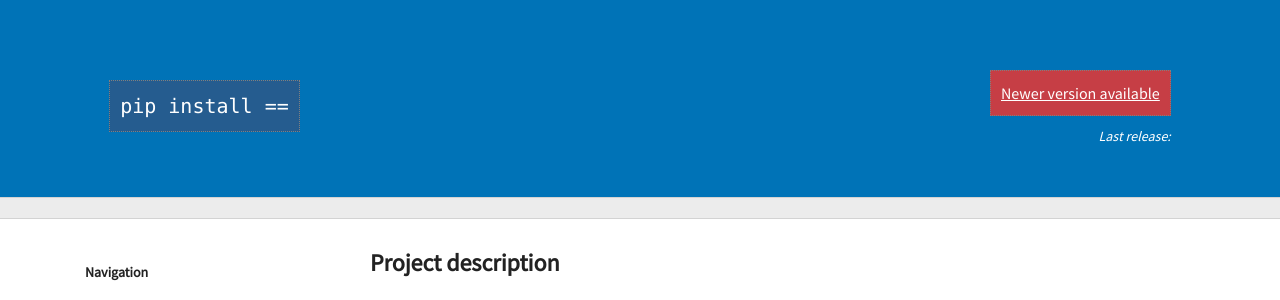
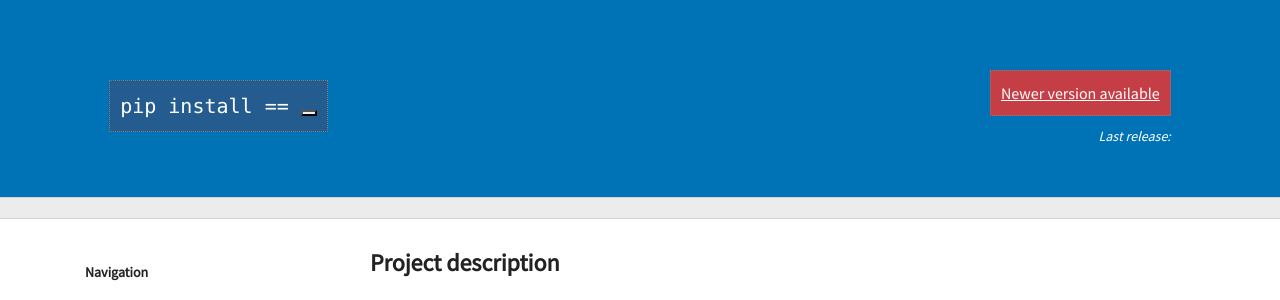
Before and after one commit to mmcintyre1/pypi-clone, a Flask app: template pypi_org/templates/packages/details.html in a window 1280 px wide. Shown: the part 85-385 px from the top of the page. Run offline with Flask 2, Linux system fonts and the light colour scheme; the template is opened without the code that fills it, so the values that code supplies are empty; style sheets or scripts are compiled from the project's sources.

Commit message:
an attempt was made at a tooltip... need to add js

```diff
--- /dev/null
+++ b/pypi_org/static/css/tooltip.scss
@@ -0,0 +1,165 @@
+.copy-tooltip {
+  position: relative;
+  cursor: pointer;
+}
+
+.copy-tooltip::after {
+  content: attr(data-tooltip-label);
+  position: absolute;
+  z-index: 1000000;
+  display: none;
+  padding: 5px 8px;
+  font-weight: normal;
+  -webkit-font-smoothing: subpixel-antialiased;
+  color: #fff;
+  text-align: center;
+  text-decoration: none;
+  text-shadow: none;
+  text-transform: none;
+  letter-spacing: normal;
+  word-wrap: break-word;
+  white-space: pre;
+  pointer-events: none;
+  background: rgba(0, 0, 0, 0.7);
+  border-radius: 2px;
+  opacity: 0;
+}
+
+.copy-tooltip::before {
+  position: absolute;
+  z-index: 1000001;
+  display: none;
+  width: 0;
+  height: 0;
+  color: rgba(0, 0, 0, 0.7);
+  pointer-events: none;
+  content: "";
+  border: 5px solid transparent;
+  opacity: 0;
+}
+
+@keyframes tooltip-appear {
+  from {
+    opacity: 0;
+  }
+  to {
+    opacity: 1;
+  }
+}
+.copy-tooltip:hover::before, .copy-tooltip:hover::after,
+.copy-tooltip:active::before,
+.copy-tooltip:active::after,
+.copy-tooltip:focus::before,
+.copy-tooltip:focus::after,
+.copy-tooltip-immediate::before,
+.copy-tooltip-immediate::after {
+  display: inline-block;
+  text-decoration: none;
+  animation-name: tooltip-appear;
+  animation-duration: 0.1s;
+  animation-fill-mode: forwards;
+  animation-timing-function: ease-in;
+  animation-delay: 0.4s;
+}
+
+.copy-tooltip-no-delay:hover::before, .copy-tooltip-no-delay:hover::after,
+.copy-tooltip-no-delay:active::before,
+.copy-tooltip-no-delay:active::after,
+.copy-tooltip-no-delay:focus::before,
+.copy-tooltip-no-delay:focus::after {
+  opacity: 1;
+  animation: none;
+}
+
+.copy-tooltip-multiline:hover::after,
+.copy-tooltip-multiline:active::after,
+.copy-tooltip-multiline:focus::after {
+  display: table-cell;
+}
+
+.copy-tooltip-s::after,
+.copy-tooltip-se::after,
+.copy-tooltip-sw::after {
+  top: 100%;
+  right: 50%;
+  margin-top: 5px;
+}
+.copy-tooltip-s::before,
+.copy-tooltip-se::before,
+.copy-tooltip-sw::before {
+  top: auto;
+  right: 50%;
+  bottom: -5px;
+  margin-right: -5px;
+  border-bottom-color: rgba(0, 0, 0, 0.7);
+}
+
+.copy-tooltip-se::after {
+  right: auto;
+  left: 50%;
+  margin-left: -1;
+}
+
+.copy-tooltip-sw::after {
+  margin-right: -1;
+}
+
+.copy-tooltip-n::after,
+.copy-tooltip-ne::after,
+.copy-tooltip-nw::after {
+  right: 50%;
+  bottom: 100%;
+  margin-bottom: 5px;
+}
+.copy-tooltip-n::before,
+.copy-tooltip-ne::before,
+.copy-tooltip-nw::before {
+  top: -5px;
+  right: 50%;
+  bottom: auto;
+  margin-right: -5px;
+  border-top-color: rgba(0, 0, 0, 0.7);
+}
+
+.copy-tooltip-ne::after {
+  right: auto;
+  left: 50%;
+  margin-left: -1;
+}
+
+.copy-tooltip-nw::after {
+  margin-right: -1;
+}
+
+.copy-tooltip-s::after,
+.copy-tooltip-n::after {
+  transform: translateX(50%);
+}
+
+.copy-tooltip-w::after {
+  right: 100%;
+  bottom: 50%;
+  margin-right: 5px;
+  transform: translateY(50%);
+}
+.copy-tooltip-w::before {
+  top: 50%;
+  bottom: 50%;
+  left: -5px;
+  margin-top: -5px;
+  border-left-color: rgba(0, 0, 0, 0.7);
+}
+
+.copy-tooltip-e::after {
+  bottom: 50%;
+  left: 100%;
+  margin-left: 5px;
+  transform: translateY(50%);
+}
+.copy-tooltip-e::before {
+  top: 50%;
+  right: -5px;
+  bottom: 50%;
+  margin-top: -5px;
+  border-right-color: rgba(0, 0, 0, 0.7);
+}
--- a/pypi_org/templates/packages/details.html
+++ b/pypi_org/templates/packages/details.html
@@ -1,6 +1,8 @@
 {% extends "shared/_layout.html" %}
 {% block additional_css %}
-  <link rel="stylesheet" href="/static/css/package.css"/>{% endblock %}
+  <link rel="stylesheet" href="/static/css/package.css"/>
+  <link rel="stylesheet" href="/static/css/tooltip.css"/>
+{% endblock %}
 {% block title %}Package Details{% endblock %}
 {% block main_content %}
 
@@ -17,6 +19,11 @@
           <div class="install sub-hero">
             pip install
             {{ package.id }}{% if not is_latest %}<span>=={{ release_version }}</span>{% endif %}
+            <button type="button" class="copy-tooltip copy-tooltip-s" data-clipboard-target="#pip-command"
+                    data-tooltip-label="Copy to clipboard">
+              <i class="fa fa-copy" aria-hidden="true"></i>
+              <span class="sr-only">Copy PIP instructions</span>
+            </button>
           </div>
         </div>
 
```
